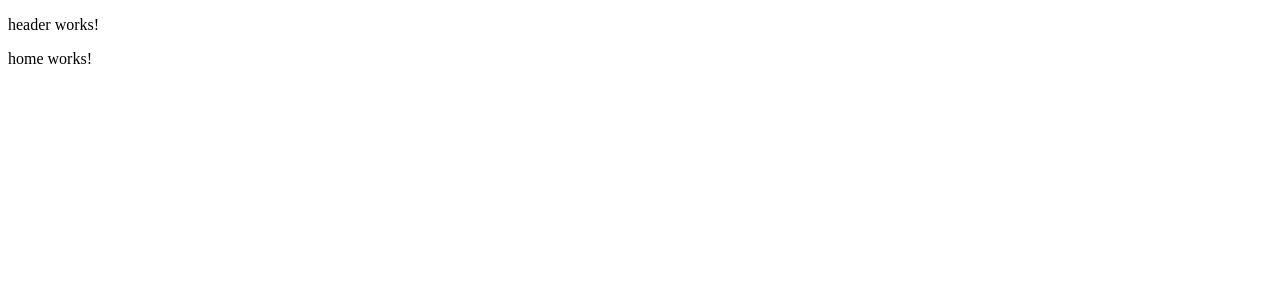
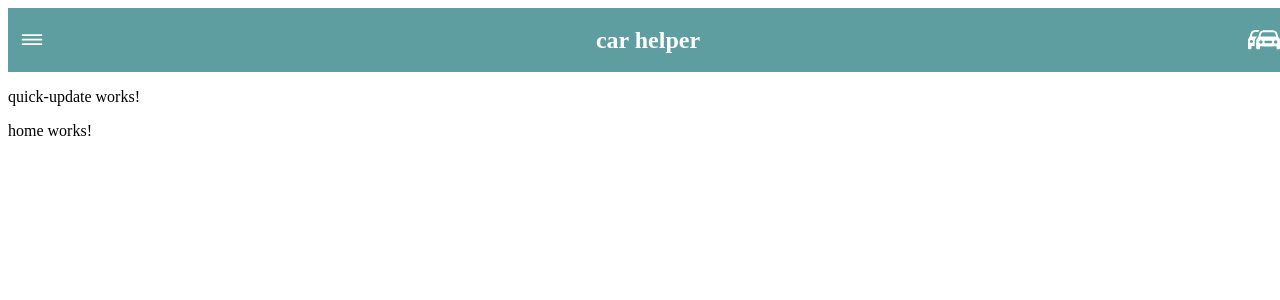
Before and after one commit to marinellibr/car-helper-app, an Angular app: page / in a window 1280 px wide. Shown: the top 300 px of the page. Built offline with nearby package versions, Linux system fonts and the light colour scheme.

Commit message:
feat: header done

```diff
--- a/src/app/components/shared/header/header.component.html
+++ b/src/app/components/shared/header/header.component.html
@@ -1 +1,23 @@
-<p>header works!</p>
+<div class="header">
+  <img
+    (click)="toggleMenu()"
+    src="../../../../assets/icons/line.3.horizontal-white.svg"
+    alt=""
+  />
+  <p class="title" (click)="navigate('')">car helper</p>
+  <img
+    *ngIf="!menuWatcher"
+    (click)="navigate('vehicles')"
+    src="../../../../assets/icons/car.2.fill-white.svg"
+    alt=""
+  />
+  <img
+    *ngIf="menuWatcher"
+    (click)="toggleMenu()"
+    src="../../../../assets/icons/xmark-white.svg"
+    alt=""
+  />
+</div>
+
+<app-menu *ngIf="menuWatcher" (newMenuStatus)="toggleMenu()"></app-menu>
+<app-quick-update *ngIf="!menuWatcher"></app-quick-update>
--- a/src/app/components/shared/header/header.component.scss
+++ b/src/app/components/shared/header/header.component.scss
@@ -0,0 +1,21 @@
+.header {
+  width: calc(100vw - 16px);
+  height: 64px;
+  padding-inline: 8px;
+  background-color: cadetblue;
+  color: white;
+
+  display: flex;
+  justify-content: space-between;
+  align-items: center;
+
+  .title {
+    font-size: 1.5rem;
+    font-weight: bold;
+  }
+
+  img {
+    width: 32px;
+    aspect-ratio: 1;
+  }
+}
--- a/src/app/components/shared/header/header.component.ts
+++ b/src/app/components/shared/header/header.component.ts
@@ -1,12 +1,26 @@
+import { CommonModule } from '@angular/common';
 import { Component } from '@angular/core';
+import { Router } from '@angular/router';
+import { MenuComponent } from '../menu/menu.component';
+import { QuickUpdateComponent } from '../quick-update/quick-update.component';
 
 @Component({
   selector: 'app-header',
   standalone: true,
-  imports: [],
+  imports: [CommonModule, MenuComponent, QuickUpdateComponent],
   templateUrl: './header.component.html',
-  styleUrl: './header.component.scss'
+  styleUrl: './header.component.scss',
 })
 export class HeaderComponent {
+  constructor(private router: Router) {}
 
+  menuWatcher = false;
+
+  toggleMenu() {
+    this.menuWatcher = !this.menuWatcher;
+  }
+
+  navigate(endpoint: string) {
+    this.router.navigateByUrl(`/${endpoint}`);
+  }
 }
```
